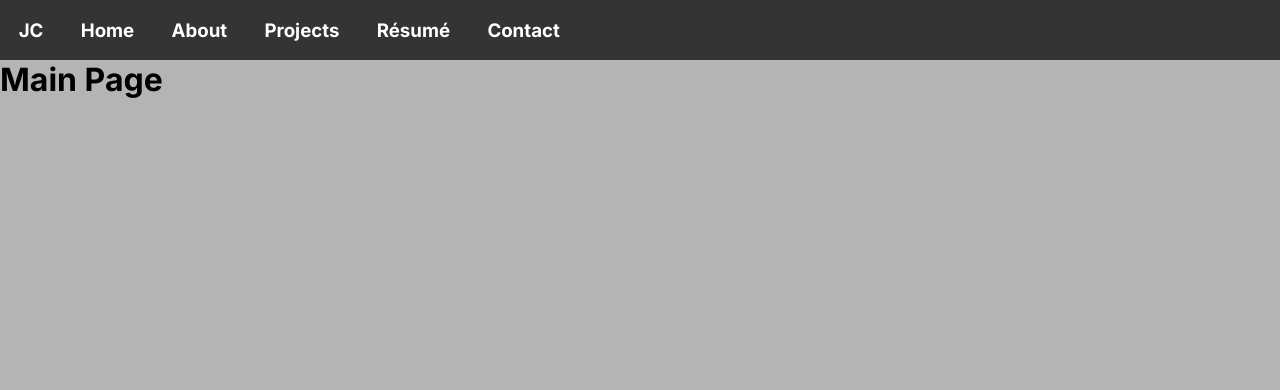
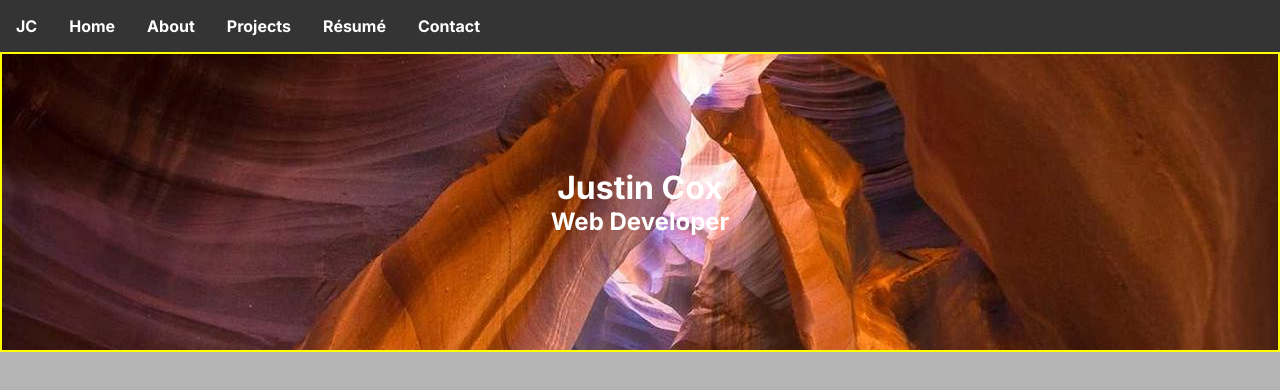
Before and after one commit to Jnxvln/devportfolio, a Next.js app: page / in a window 1280 px wide. Shown: the top 390 px of the page. Built offline with nearby package versions, Linux system fonts and the light colour scheme.

Commit message:
Begin styling landing page

```diff
--- /dev/null
+++ b/app/landing.module.scss
@@ -0,0 +1,27 @@
+.hero {
+   position: relative;
+   width: 100%;
+   height: 300px;
+   max-height: 400px;
+   overflow: hidden;
+}
+
+.hero-image {
+   max-height: 400px;
+}
+
+.hero-content-container {
+   border: 2px solid yellow;
+   color: white;
+   text-align: center;
+   position: relative;
+   z-index: 5;
+   display: flex;
+   justify-content: center;
+   align-items: center;
+   height: 100%;
+}
+
+.hero-content-inner-container {
+   color: white;
+}
--- a/app/page.tsx
+++ b/app/page.tsx
@@ -1,7 +1,28 @@
+import Image from 'next/image'
+import styles from './landing.module.scss'
+
 export default function Home() {
    return (
       <main>
-         <h1>Main Page</h1>
+         <div className={styles['hero']}>
+            <Image
+               className={styles['hero-image']}
+               src="/landing_hero.jpg"
+               alt="landing page image"
+               priority
+               fill
+               sizes="100vw"
+               style={{
+                  objectFit: 'cover',
+               }}
+            />
+            <div className={styles['hero-content-container']}>
+               <div className={styles['hero-content-inner-container']}>
+                  <h1>Justin Cox</h1>
+                  <h2>Web Developer</h2>
+               </div>
+            </div>
+         </div>
       </main>
    )
 }
--- a/libs/components/navbar/Navbar.module.scss
+++ b/libs/components/navbar/Navbar.module.scss
@@ -7,7 +7,7 @@ $paddingUnit: 1em;
    align-items: center;
    background-color: rgb(52, 52, 52);
    color: white;
-   font-size: 14pt;
+   font-size: 12pt;
 }
 
 .nav-toggle {
```
Also changed, not shown: libs/components/projects/ProjectList/ProjectList.module.scss (+8 -1 lines), public/landing_hero.jpg (added).
